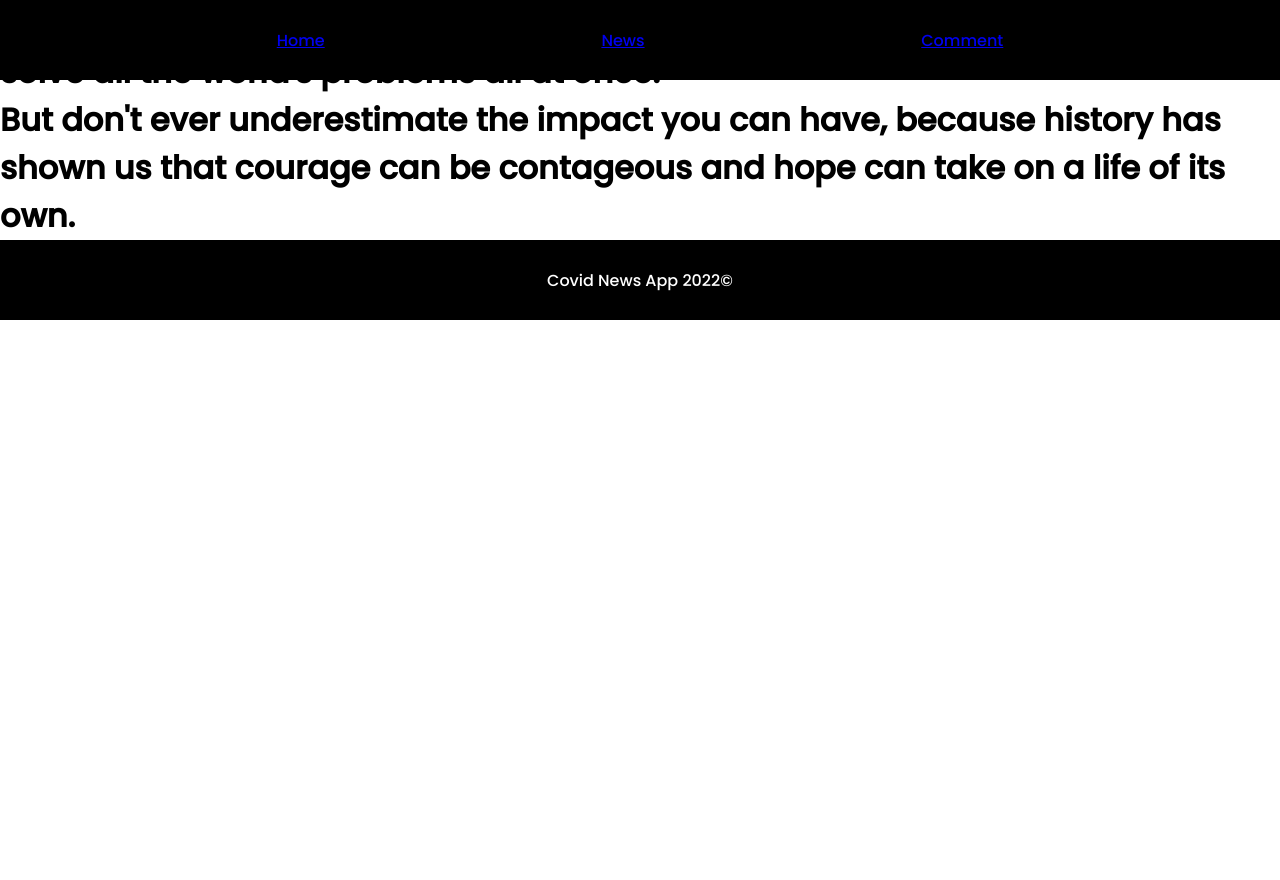
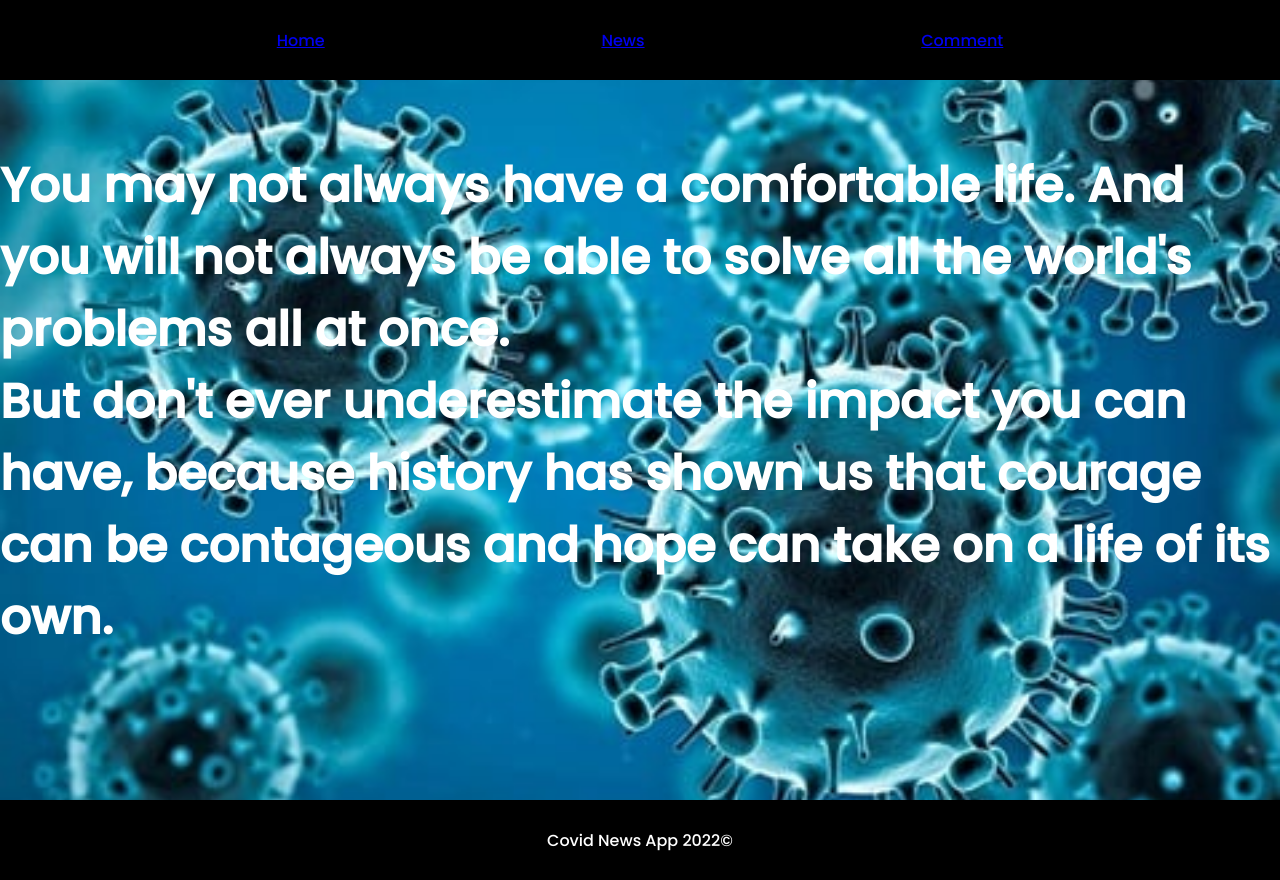
Before and after one commit to Bonyonte/study, a React (Create React App) app: page / in a window 1280 px wide. Before the commit the page ends 800 px from the top, so only its background shows below. Built offline with nearby package versions, Linux system fonts and the light colour scheme.

Commit message:
design home page

```diff
--- a/src/App.css
+++ b/src/App.css
@@ -10,7 +10,6 @@
   width: 100%;
   height: 10vh;
   background: black;
-  color: white;
   display:flex;
   align-items: center;
   justify-content: space-evenly;
@@ -30,3 +29,27 @@
   align-items: center;
   justify-content: center;
 }
+
+.news-list {
+  padding-top: 50px;
+  min-height: 100vh;
+  width: 100%;
+  display: grid;
+  grid-template-columns: repeat(4, 1fr);
+  justify-items: center;
+}
+
+.news-details {
+  background-image: url(images/coronavirus-2.jpg);
+  height: 100vh;
+  width: 100%;
+  background-repeat: no-repeat;
+  background-size: cover;
+  background-position: center;
+}
+
+.row1 h1{
+  font-size: 3rem;
+  padding-top: 150px;
+  color: white;
+}
--- a/src/components/News.js
+++ b/src/components/News.js
@@ -4,7 +4,7 @@ import '../App';
 
 const News = () => {
   return (
-    <div>News</div>
+    <div className="news-list">News</div>
   )
 }
 
```
Also changed, not shown: src/images/coronavirus-2.jpg (added).
